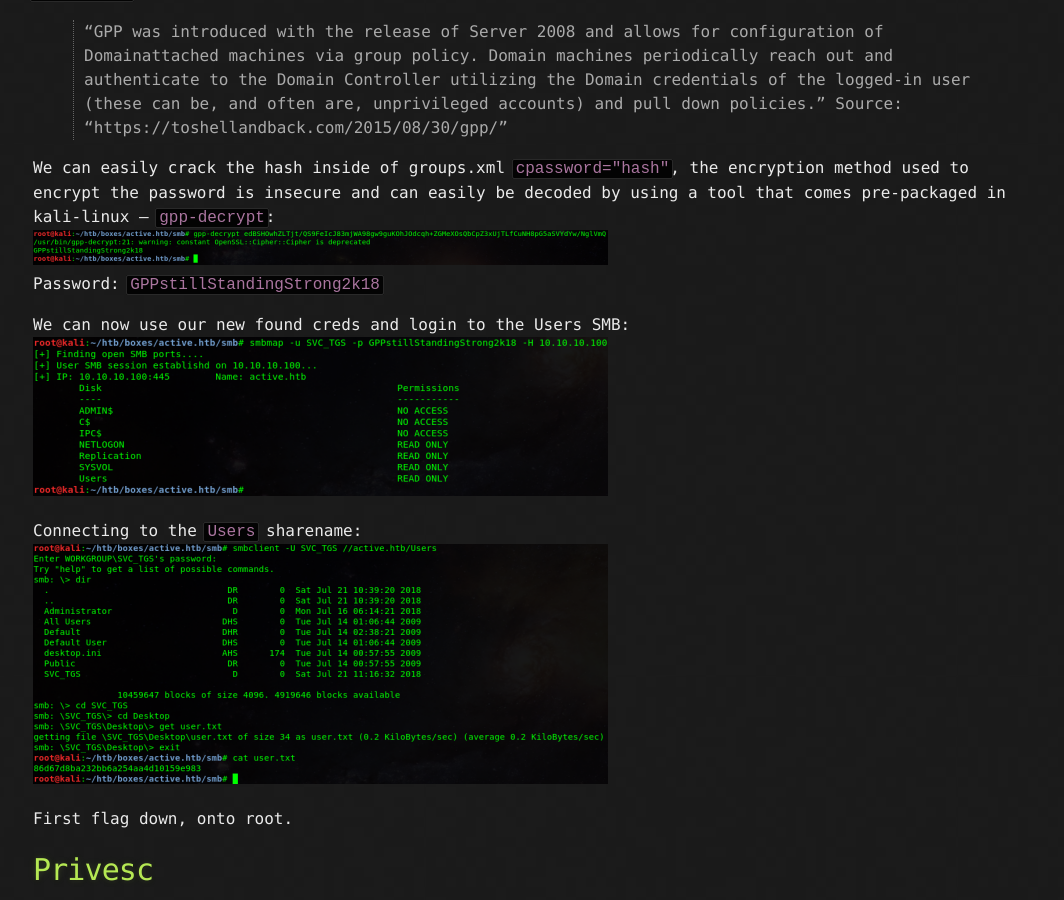
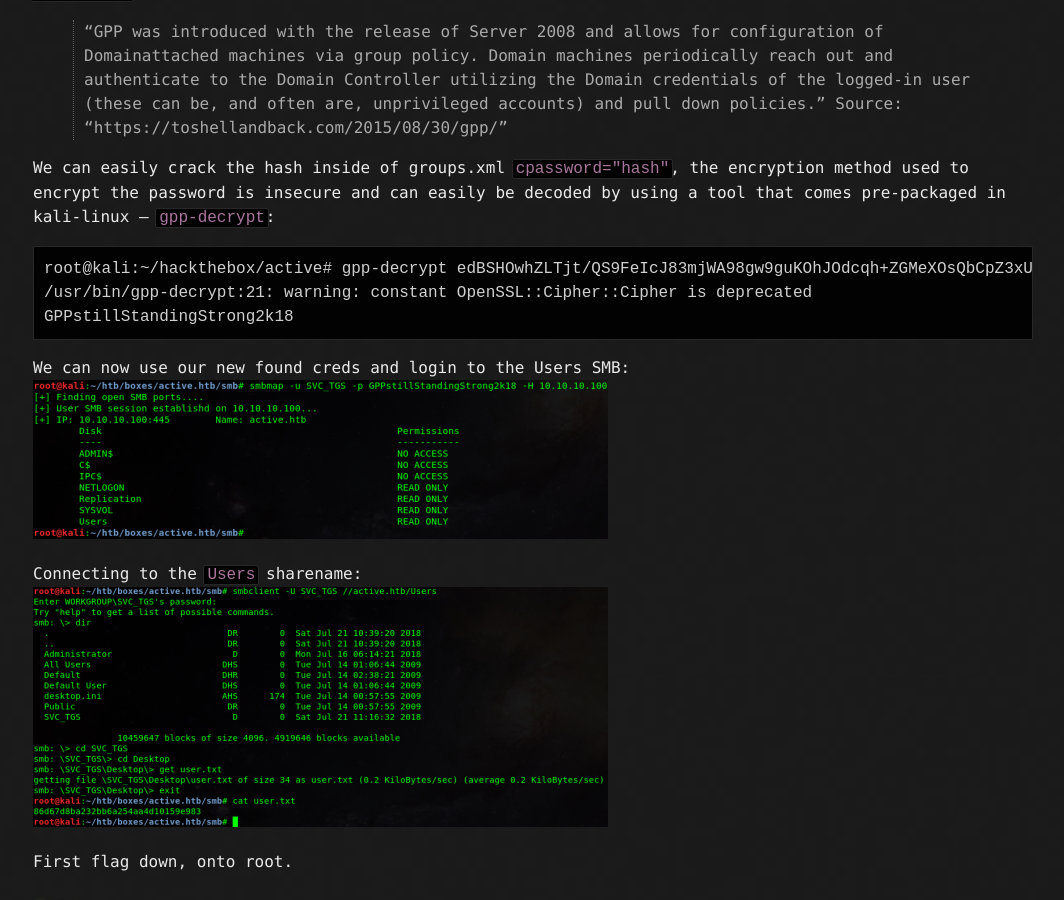
Before and after one commit to Lukeesec/LukeeSec.github.io, a Jekyll site: the page built from _posts/2019-9-27-active.md, in a window 1280 px wide and 900 px high, scrolled down 2516 px. Shown: the whole window, without its empty margins (107-1171 px from the left). Built offline with Jekyll 4.4.1, drawn with Linux system fonts in a browser that asks for light colours.

Commit message:
Update 2019-9-27-active.md

````diff
--- a/_posts/2019-9-27-active.md
+++ b/_posts/2019-9-27-active.md
@@ -37,9 +37,11 @@ Contents of `groups.xml`:
 >"GPP was introduced with the release of Server 2008 and allows for configuration of Domainattached machines via group policy. Domain machines periodically reach out and authenticate to the Domain Controller utilizing the Domain credentials of the logged-in user (these can be, and often are, unprivileged accounts) and pull down policies." Source: “https://toshellandback.com/2015/08/30/gpp/”
 
 We can easily crack the hash inside of groups.xml `cpassword="hash"`, the encryption method used to encrypt the password is insecure and can easily be decoded by using a tool that comes pre-packaged in kali-linux -- `gpp-decrypt`:
-![Image](/assets/active/active.ctb-006.png)
-Password: `GPPstillStandingStrong2k18`
-
+```
+root@kali:~/hackthebox/active# gpp-decrypt edBSHOwhZLTjt/QS9FeIcJ83mjWA98gw9guKOhJOdcqh+ZGMeXOsQbCpZ3xUjTLfCuNH8pG5aSVYdYw/NglVmQ
+/usr/bin/gpp-decrypt:21: warning: constant OpenSSL::Cipher::Cipher is deprecated
+GPPstillStandingStrong2k18
+```
 We can now use our new found creds and login to the Users SMB:
 ![Image](/assets/active/active.ctb-007.png)
 
````
